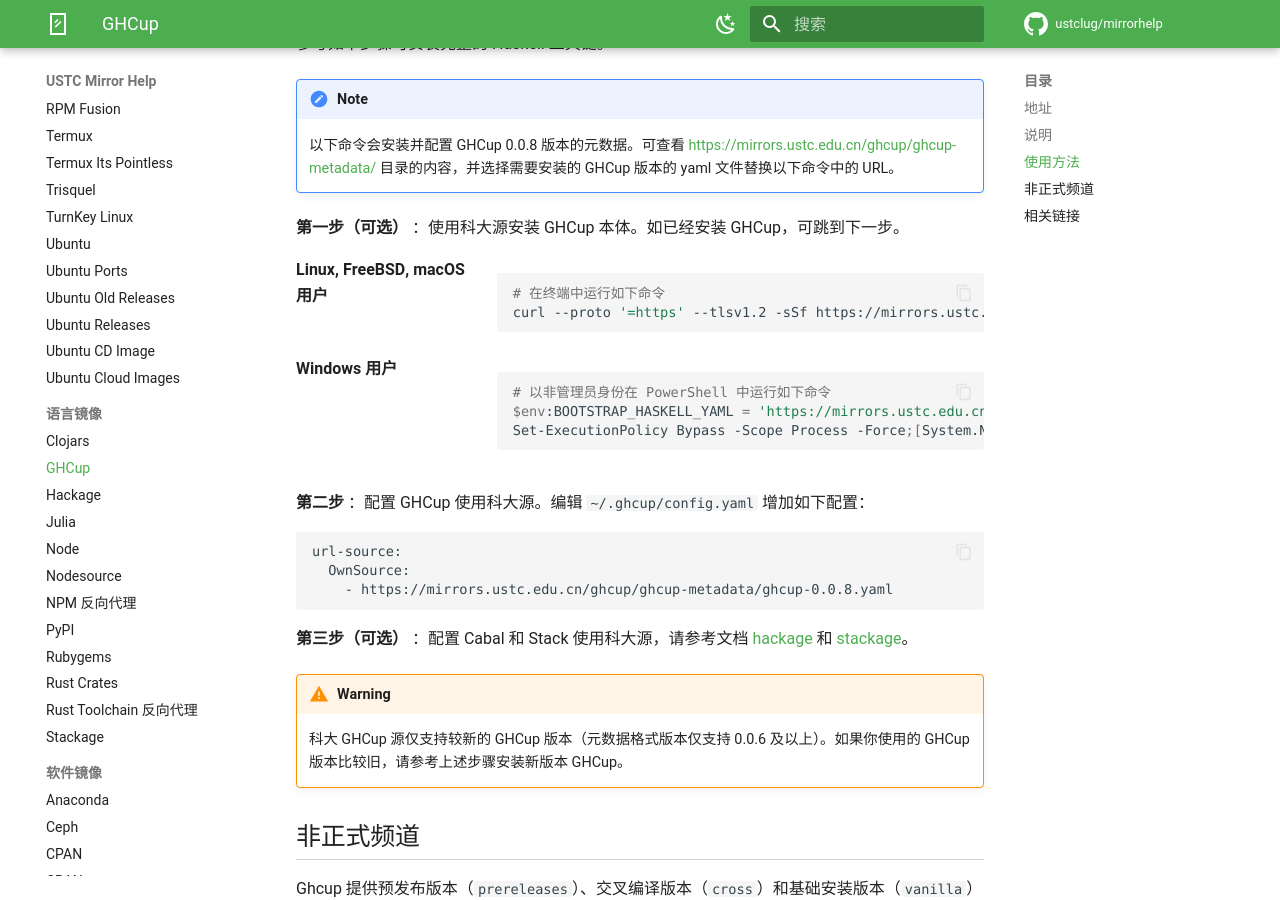
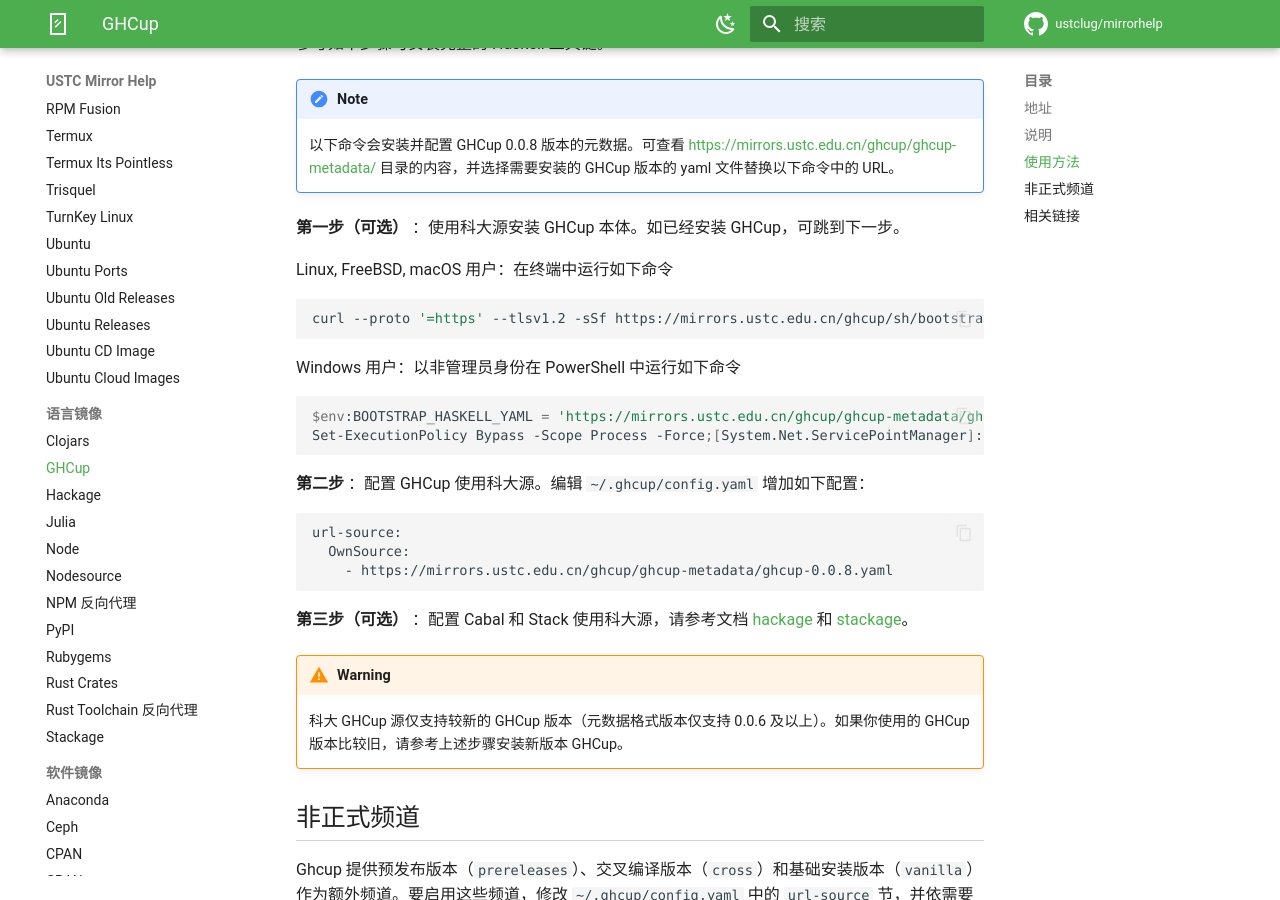
Before and after one commit to ustclug/mirrorhelp, an MkDocs documentation site: the page built from docs/ghcup.md, in a window 1280 px wide and 900 px high, scrolled down 569 px. Built offline with MkDocs 1.6.1 and Material for MkDocs 9.7.7, drawn with Linux system fonts in a browser that asks for light colours; comment, search, counter and statistics services are not loaded; part of the change alters nothing that is shown.

````diff
--- a/docs/ghcup.md
+++ b/docs/ghcup.md
@@ -26,16 +26,12 @@ Stackage 源使用。
 
 **第一步（可选）** ：使用科大源安装 GHCup 本体。如已经安装 GHCup，可跳到下一步。
 
-Linux, FreeBSD, macOS 用户
-: &#32;
+Linux, FreeBSD, macOS 用户：在终端中运行如下命令
     ```bash
-    # 在终端中运行如下命令
     curl --proto '=https' --tlsv1.2 -sSf https://mirrors.ustc.edu.cn/ghcup/sh/bootstrap-haskell | BOOTSTRAP_HASKELL_YAML=https://mirrors.ustc.edu.cn/ghcup/ghcup-metadata/ghcup-0.0.8.yaml sh
     ```
-Windows 用户
-: &#32;
+Windows 用户：以非管理员身份在 PowerShell 中运行如下命令
     ```bash
-    # 以非管理员身份在 PowerShell 中运行如下命令
     $env:BOOTSTRAP_HASKELL_YAML = 'https://mirrors.ustc.edu.cn/ghcup/ghcup-metadata/ghcup-0.0.8.yaml'
     Set-ExecutionPolicy Bypass -Scope Process -Force;[System.Net.ServicePointManager]::SecurityProtocol = [System.Net.ServicePointManager]::SecurityProtocol -bor 3072;Invoke-Command -ScriptBlock ([ScriptBlock]::Create((Invoke-WebRequest https://mirrors.ustc.edu.cn/ghcup/sh/bootstrap-haskell.ps1 -UseBasicParsing))) -ArgumentList $true
     ```
````
